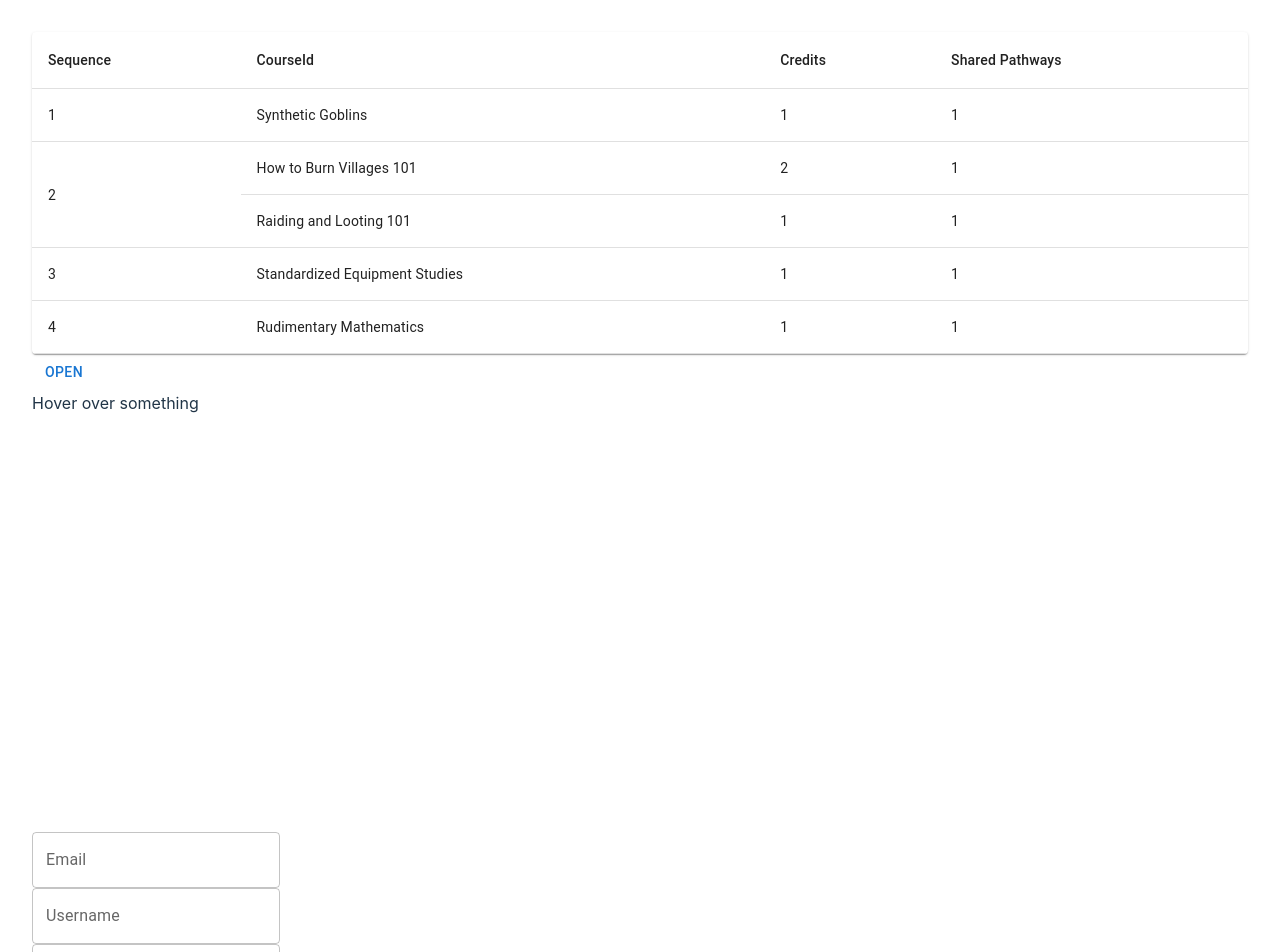
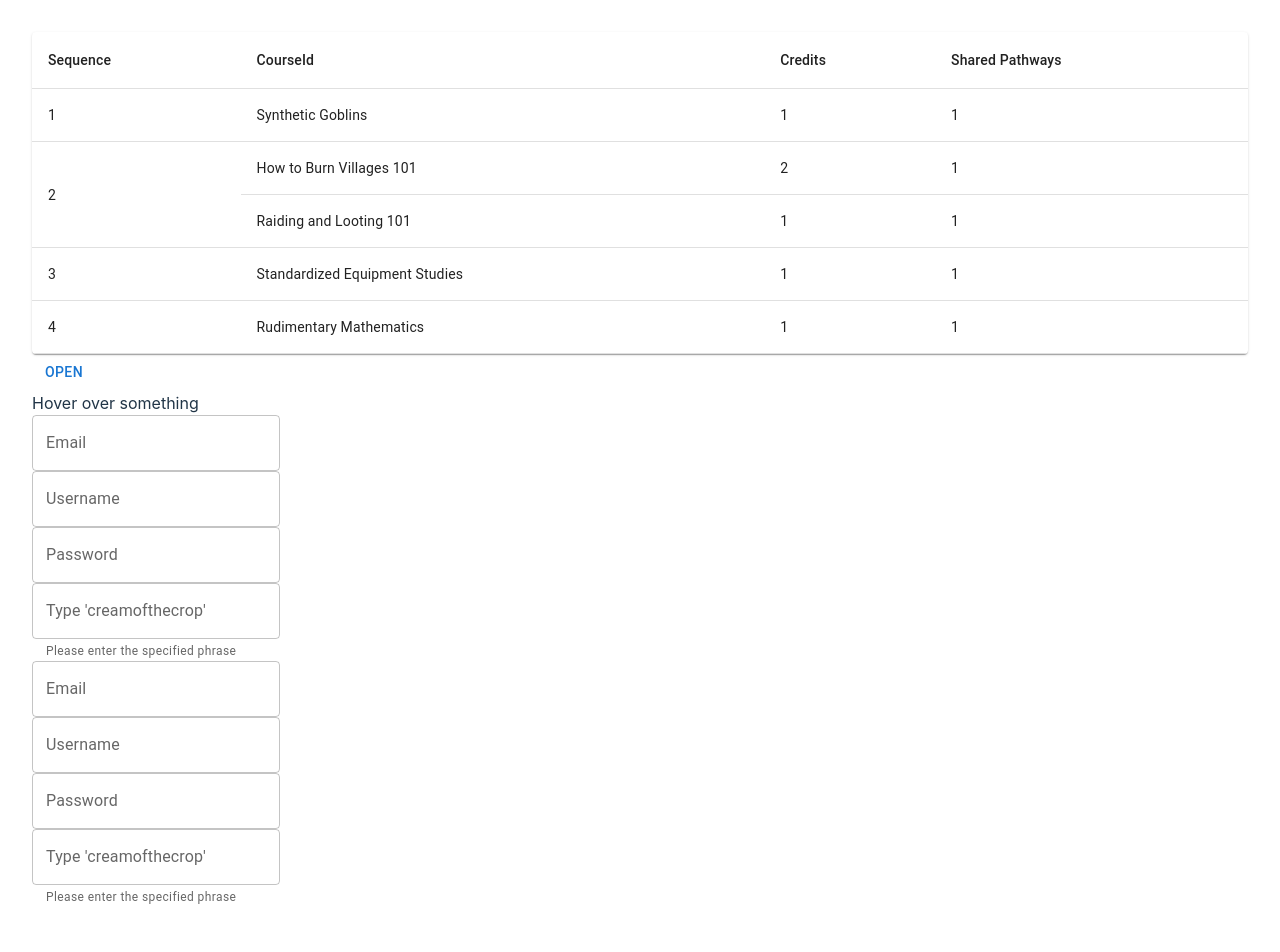
Before and after one commit to daze-dream/messing-with-useHookTs, a React (Vite) app: page / in a window 1280 px wide. Shown: the top 952 px of the page. Built offline with nearby package versions, Linux system fonts and the light colour scheme.

Commit message:
compare reducer to regular useState

```diff
--- a/src/App.tsx
+++ b/src/App.tsx
@@ -6,7 +6,7 @@ import {
 } from "./TableWithDynamicRowSpan";
 import { Button, Drawer } from "@mui/material";
 import { useRef, useState } from "react";
-import ComplexForm from "./tryingReducers";
+import { ClassicComplexForm, ComplexForm } from "./tryingReducers";
 
 function App() {
   const ref = useRef(null);
@@ -59,7 +59,7 @@ function App() {
       <div
         id="page"
         style={{
-          height: "100vh",
+          height: "auto",
           width: "100%",
         }}
       >
@@ -87,8 +87,8 @@ function App() {
         </Button>
         <div>{hoveredItem}</div>
       </div>
-      <div></div>
       <ComplexForm></ComplexForm>
+      <ClassicComplexForm></ClassicComplexForm>
     </>
   );
 }
--- a/src/tryingReducers.tsx
+++ b/src/tryingReducers.tsx
@@ -1,7 +1,7 @@
-import React, { useReducer } from "react";
+import React, { useReducer, useState } from "react";
 import TextField from "@mui/material/TextField";
 import Button from "@mui/material/Button";
-import { FormControl, FormLabel } from "@mui/material";
+import { FormControl, FormHelperText, FormLabel } from "@mui/material";
 
 const VALIDATION_FORM_STRING: string = "creamofthecrop";
 
@@ -48,7 +48,7 @@ function formReducer(previousState: FormData, action: FormAction): FormData {
   }
 }
 
-function ComplexForm(): JSX.Element {
+export function ComplexForm(): JSX.Element {
   const initialState: FormData = {
     email: "",
     password: "",
@@ -99,8 +99,12 @@ function ComplexForm(): JSX.Element {
           value={formState.password}
         ></TextField>
         <TextField
-          error={!formState.isValidationCorrect}
-          helperText={ !formState.isValidationCorrect && "Please enter the specified phrase"}
+          error={!formState.isValidationCorrect && formState.validationTouched}
+          helperText={
+            formState.isValidationCorrect
+              ? " "
+              : "Please enter the specified phrase"
+          }
           label={"Type 'creamofthecrop'"}
           onChange={(e) => handleValidationFieldChanged(e)}
           value={formState.validation}
@@ -110,4 +114,64 @@ function ComplexForm(): JSX.Element {
   );
 }
 
-export default ComplexForm;
+export function ClassicComplexForm(): JSX.Element {
+  const [classicFormState, setFormState] = useState<FormData>({
+    username: "",
+    password: "",
+    email: "",
+    validation: "",
+    isValidationCorrect: false,
+    validationTouched: false,
+  });
+
+  function handleFieldChanged(field: keyof FormData, value: string) {
+    setFormState({
+      ...classicFormState,
+      [field]: value,
+    });
+  }
+
+  function handleValidationFieldChanged(value: string) {
+    setFormState({
+      ...classicFormState,
+      validation: value,
+      validationTouched: true,
+      isValidationCorrect: value === VALIDATION_FORM_STRING,
+    });
+  }
+  return (
+    <div>
+      <FormControl>
+        <TextField
+          label={"Email"}
+          onChange={(e) => handleFieldChanged("email", e.target.value)}
+          value={classicFormState.email}
+        ></TextField>
+        <TextField
+          label={"Username"}
+          onChange={(e) => handleFieldChanged("username", e.target.value)}
+          value={classicFormState.username}
+        ></TextField>
+        <TextField
+          label={"Password"}
+          onChange={(e) => handleFieldChanged("password", e.target.value)}
+          value={classicFormState.password}
+        ></TextField>
+        <TextField
+          error={
+            !classicFormState.isValidationCorrect &&
+            classicFormState.validationTouched
+          }
+          helperText={
+            classicFormState.isValidationCorrect
+              ? " "
+              : "Please enter the specified phrase"
+          }
+          label={"Type 'creamofthecrop'"}
+          onChange={(e) => handleValidationFieldChanged(e.target.value)}
+          value={classicFormState.validation}
+        ></TextField>
+      </FormControl>
+    </div>
+  );
+}
```
